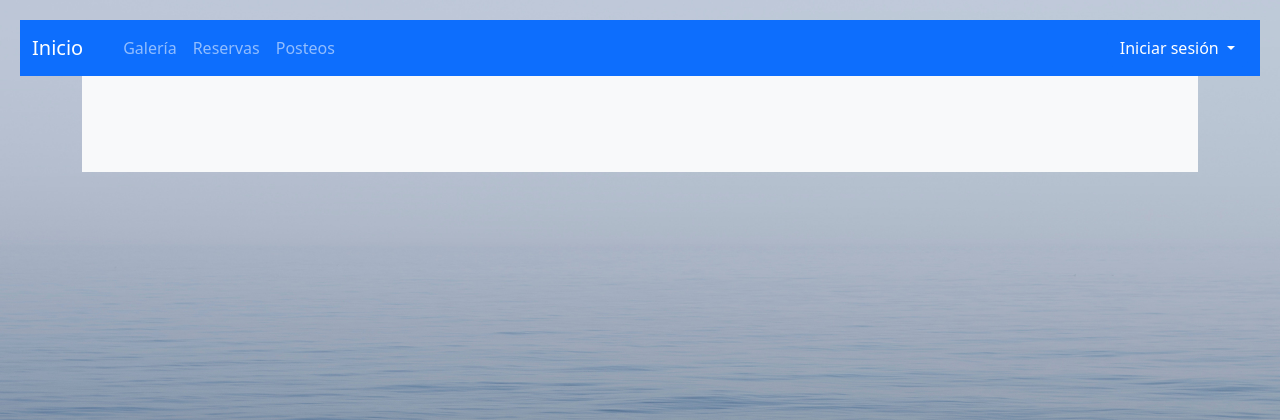
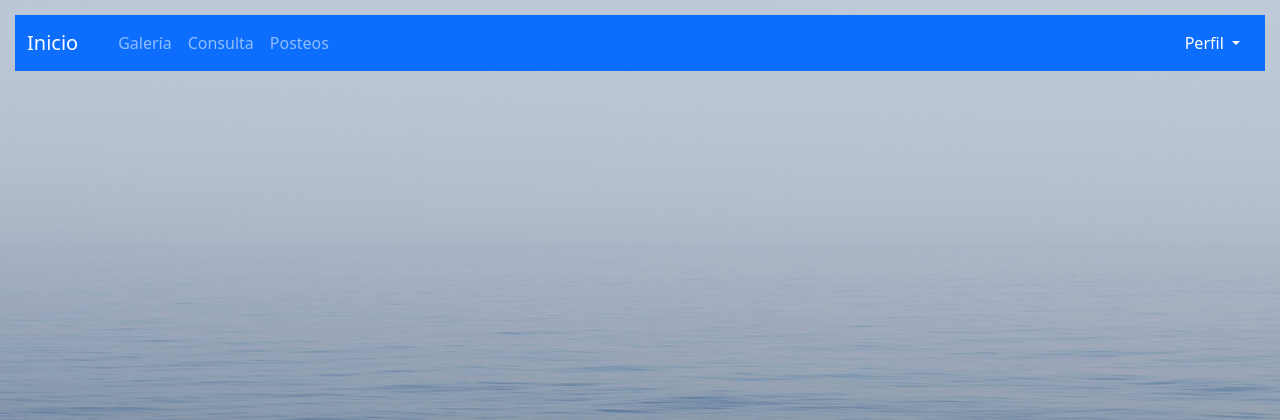
Before and after one commit to MartinMadda/Final-Coderhouse, a Django app: page /galeria/ in a window 1280 px wide. Shown: the top 420 px of the page. Run offline with Django 4.2, Linux system fonts and the light colour scheme; the visitor is signed in with stand-in values (Sample User, id 1); data that the repository does not hold is empty; some libraries are stand-ins or nearby versions.

Commit message:
agregamos perfil, botones, accesos

```diff
--- a/final_coder/urls.py
+++ b/final_coder/urls.py
@@ -19,7 +19,7 @@ from django.conf.urls.static import static
 from django.urls import path
 from panel.views import  (SignUpView, BienvenidaView, GaleriaView,
                           SignInView, SignOutView, ReservaCreateView,
-                          PosteosView,PosteoCreateView, PosteoUpdateView, PosteoDeleteView)
+                          PosteosView,PosteoCreateView, PosteoUpdateView, PosteoDeleteView,Miperfil)
 
 urlpatterns = [
     path('admin/', admin.site.urls),
@@ -34,6 +34,7 @@ urlpatterns = [
     path('posteos/', PosteosView.as_view(), name ="posteos"),
     path('posteos/<pk>/delete', PosteoDeleteView.as_view(), name ="posteo-delete"),
     path('galeria/', GaleriaView.as_view(), name ="galeria"),
+    path('Perfilazo', Miperfil.as_view(), name="perfil"),
 ]
 
 urlpatterns += static(settings.MEDIA_URL, document_root=settings.MEDIA_ROOT)
--- a/panel/static/css/estilos.css
+++ b/panel/static/css/estilos.css
@@ -1,5 +1,5 @@
 body {
-    padding: 20px;
+    padding: 15px;
     background-image: url("../img/mar.jpg");
     background-size: cover;
 }
--- a/panel/templates/panel/base.html
+++ b/panel/templates/panel/base.html
@@ -29,7 +29,7 @@
                 </li>
 
                 <li class="nav-item">
-                    <a class="nav-link" href="{% url 'reserva' %}">Reservas</a>
+                    <a class="nav-link" href="{% url 'reserva' %}">Consulta</a>
                 </li>
 
                 <li class="nav-item">
@@ -38,14 +38,20 @@
 
             </ul>
             <div class="dropdown">
+              {% if user.is_authenticated %}
+                <button type="button" class="btn btn-primary dropdown-toggle" data-bs-toggle="dropdown" aria-expanded="false" data-bs-auto-close="outside">
+                  Perfil
+                </button>
+              {% else %}
                 <button type="button" class="btn btn-primary dropdown-toggle" data-bs-toggle="dropdown" aria-expanded="false" data-bs-auto-close="outside">
                   Iniciar sesión
                 </button>
+              {% endif %}
                 <form class="dropdown-menu p-4">
                 {% if user.is_authenticated %}
                     <h6>Hola {{ user.username }}!</h6>
                     <div class="mb-3">
-                        <a href="">Ver Perfil</a>
+                        <a href="{% url 'perfil' %}">Ver Perfil</a>
                     </div>
                     <div class="mb-3">
                         <a href="{% url 'sign_out' %}">Cerrar sesión</a>
--- a/panel/templates/panel/galeria.html
+++ b/panel/templates/panel/galeria.html
@@ -4,7 +4,7 @@
 
 {% block content %}
 
-  <div class="album py-5 bg-light">
+  <div class="album py-5 data-bs-toggle">
     <div class="container">
 
       <div class="row row-cols-1 row-cols-sm-2 row-cols-md-3 g-3">
@@ -12,9 +12,14 @@
         <div class="col">
           <div class="card shadow-sm">
             <img height="225" src="{{ posteo.foto.url }}" />
+            <hr>
             <div class="card-body">
-              <h5 class="card-title">{{posteo.titulo}}</h5>
+
+              <h5 class="card-title"><u>{{posteo.titulo}}</u></h5>
+              <a  style="float: right;" type="button" class="btn btn-sm btn-outline-secondary col-md-3 row g-3" href="{% url 'reserva' %}">Reservar</a>
               <p class="card-text">{{posteo.descripcion_corta}}</p>
+
+
               <div class="d-flex justify-content-between align-items-end">
                 <div class="btn-group">
                 {%if user.can_edit%}
--- a/panel/templates/panel/posteo_confirm_delete.html
+++ b/panel/templates/panel/posteo_confirm_delete.html
@@ -3,11 +3,11 @@
 {% block content %}
 <main class="flex-shrink-0">
     <div class="container">
-        <a type="button" href = "{% url 'bienvenida' %}" style="margin-top: 1em;" class="btn btn-sm btn-outline-primary" >Pagina Principal</a>
+
         <form method="post">{% csrf_token %}
-            <p>Are you sure you want to delete "{{ object }}"?</p>
+            <h3>Usted esta seguro que desea eliminar "{{ object.titulo }}"</h3>
             {{ form }}
-            <input type="submit" value="Confirm">
+            <input type="submit" value="Confirmar" style="margin-top: 1em;" class="btn btn-sm btn-outline-danger"> <a type="button" href = "{% url 'bienvenida' %}" style="margin-top: 1em;" class="btn btn-sm btn-outline-primary" >Cancelar</a>
         </form>
     </div>
 </main>
--- a/panel/templates/panel/posteo_form.html
+++ b/panel/templates/panel/posteo_form.html
@@ -15,6 +15,7 @@
         <a type="button" href = "{% url 'bienvenida' %}" style="margin-top: 1em;" class="btn btn-sm btn-outline-primary" >Pagina Principal</a>
         <form method="post" enctype="multipart/form-data" style="margin-top: 1em;">{% csrf_token %}
             {{ form.as_p }}
+            {{form.media}}
             {% if request.resolver_match.url_name == "posteo-update" %}
                 <input type="submit" value="Actualizar">
             {% else %}
--- a/panel/views.py
+++ b/panel/views.py
@@ -75,3 +75,6 @@ class PosteoDeleteView(DeleteView):
     model = Posteo
     template_name = "panel/posteo_confirm_delete.html"
     success_url = reverse_lazy('posteos')
+
+class Miperfil(TemplateView):
+   template_name = 'panel/perfil.html'
```
Also changed, not shown: panel/templates/panel/perfil.html (added, +27 -0 lines), panel/templates/panel/posteo_list.html (+5 -4 lines), media/img/logo_batman.png (added), panel/migrations/0004_alter_posteo_foto.py (added), panel/static/img/pencil.svg (added), panel/static/img/trash.svg (added).
